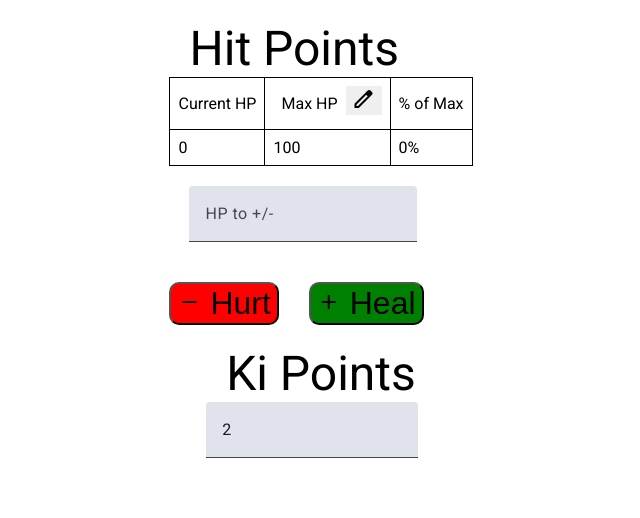
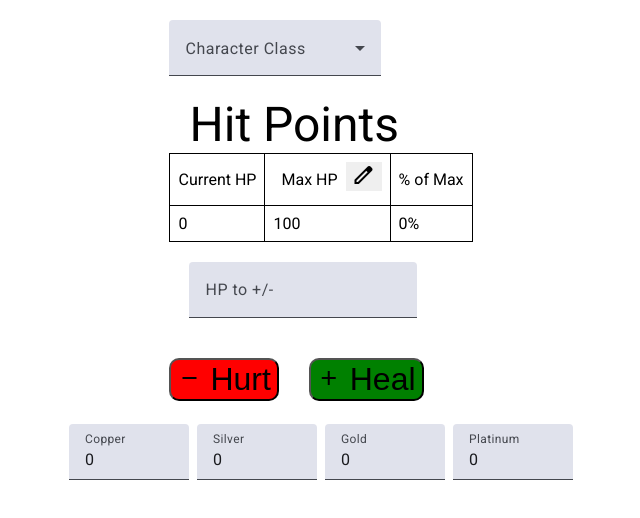
Before and after one commit to ninjamonkey73/dnd-tabletop-companion, an Angular app: page / in a window 1280 px wide. Shown: the top 518 px of the page, without its empty margins (319-959 px from the left). Built offline with nearby package versions, Linux system fonts and the light colour scheme.

Commit message:
Added class to control sub cards and money fields

```diff
--- a/src/app/app.component.css
+++ b/src/app/app.component.css
@@ -112,3 +112,28 @@
   width: 100px;
   border: none;
 }
+
+/* Center the table with class "money" */
+table.money {
+  margin: 0 auto; /* Centers the table horizontally */
+  text-align: center; /* Centers the text inside the table cells */
+  table-layout: fixed; /* Ensures the column widths are respected */
+  width: 40%; /* Set the table width to 100% of its container */
+  border-spacing: 0; /* Removes spacing between table cells */
+  border-collapse: collapse; /* Ensures borders collapse and removes gaps */
+}
+
+/* Remove padding and margins from table cells */
+table.money td {
+  padding: 4px; /* Remove padding inside table cells */
+  margin: 0; /* Ensure no extra margins are applied */
+  border: none; /* Remove borders if they are causing gaps */
+}
+
+/* Ensure mat-form-field elements fit tightly */
+table.money mat-form-field {
+  width: 100%; /* Make the form fields take up the full width of the cell */
+  box-sizing: border-box; /* Ensure padding and borders are included in the width */
+  margin: 0; /* Remove extra margins */
+  padding: 0; /* Remove extra padding */
+}
--- a/src/app/app.component.html
+++ b/src/app/app.component.html
@@ -2,6 +2,15 @@
   <link rel="stylesheet" href="https://fonts.googleapis.com/css2?family=Material+Symbols+Outlined:opsz,wght,FILL,GRAD@20..48,100..700,0..1,-50..200" />
 </head>
 <div mat-card class="card-container">
+  <div>
+    <mat-form-field>
+      <mat-label>Character Class</mat-label>
+      <mat-select id="class" [(ngModel)]="character.class" (change)="updateClass()">
+        <mat-option value="Monk">Monk</mat-option>
+        <mat-option value="Fighter">Fighter</mat-option>
+      </mat-select>
+    </mat-form-field>
+  </div>
   <div>
     <mat-card-title class="card-title">Hit Points</mat-card-title>
   </div>
@@ -62,6 +71,38 @@
 </mat-card-footer>
 </mat-card-content>
 </div>
+<br>
+<mat-card-content>
+  <table class="money">
+    <tr>
+      <td id="money">
+        <mat-form-field appearance="fill" class="cp-input">
+          <mat-label>Copper</mat-label>
+          <input matInput type="number" [(ngModel)]="character.cp" class="cp-input" (change)="updateMoney()"/>
+        </mat-form-field>
+      </td>
+      <td id="money">
+        <mat-form-field appearance="fill" class="sp-input">
+          <mat-label>Silver</mat-label>
+          <input matInput type="number" [(ngModel)]="character.sp" class="sp-input" (change)="updateMoney()"/>
+        </mat-form-field>
+      </td>
+      <td id="money">
+        <mat-form-field appearance="fill" class="gp-input">
+          <mat-label>Gold</mat-label>
+          <input matInput type="number" [(ngModel)]="character.gp" class="gp-input" (change)="updateMoney()"/>
+        </mat-form-field>
+      </td>
+      <td id="money">
+        <mat-form-field appearance="fill" class="pp-input">
+          <mat-label>Platinum</mat-label>
+          <input matInput type="number" [(ngModel)]="character.pp" class="pp-input" (change)="updateMoney()"/>
+        </mat-form-field>
+      </td>
+    </tr>
+  </table>
+</mat-card-content>
+@if (character.class === "Monk") {
 <div mat-card class="card-container">
   <div>
     <mat-card-title class="card-title">Ki Points</mat-card-title>
@@ -72,4 +113,5 @@
     </mat-form-field>
   </div>
 </div>
+}
 <router-outlet />
--- a/src/app/app.component.ts
+++ b/src/app/app.component.ts
@@ -6,10 +6,11 @@ import { MatFormField } from '@angular/material/form-field';
 import { MatInputModule } from '@angular/material/input';
 import { FormsModule } from '@angular/forms'; // Import FormsModule for [(ngModel)]
 import { NgIf } from '@angular/common';
+import { MatSelectModule } from '@angular/material/select';
 
 @Component({
   selector: 'app-root',
-  imports: [RouterOutlet, MatCardModule, MatIconModule, MatFormField, MatInputModule, FormsModule, NgIf],
+  imports: [RouterOutlet, MatCardModule, MatIconModule, MatFormField, MatInputModule, FormsModule, NgIf, MatSelectModule],
   templateUrl: './app.component.html',
   styleUrls: ['./app.component.css']
 })
@@ -17,7 +18,12 @@ export class AppComponent implements OnInit {
   character = {
     currentHP: 0,
     maxHP: 100,
-    kiPoints: 2
+    kiPoints: 2,
+    class: '',
+    cp: 0,
+    sp: 0,
+    gp: 0,
+    pp: 0
   };
 
   changeVal: number | null = null; // Initialize as null
@@ -69,4 +75,12 @@ export class AppComponent implements OnInit {
   updateKi(): void {
     this.saveCharacterData();
   }
+
+  updateClass(): void {
+    this.saveCharacterData();
+  }
+
+  updateMoney(): void {
+    this.saveCharacterData();
+  }
 }
```
